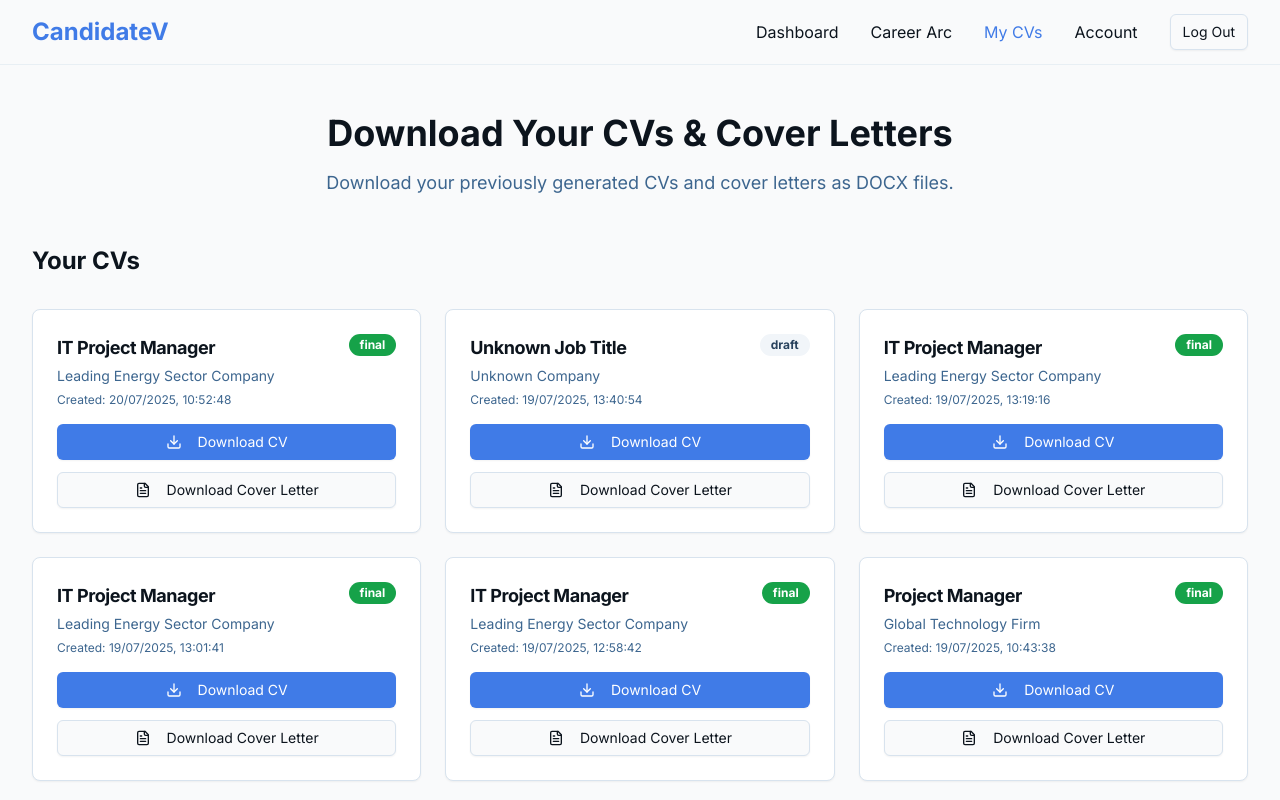
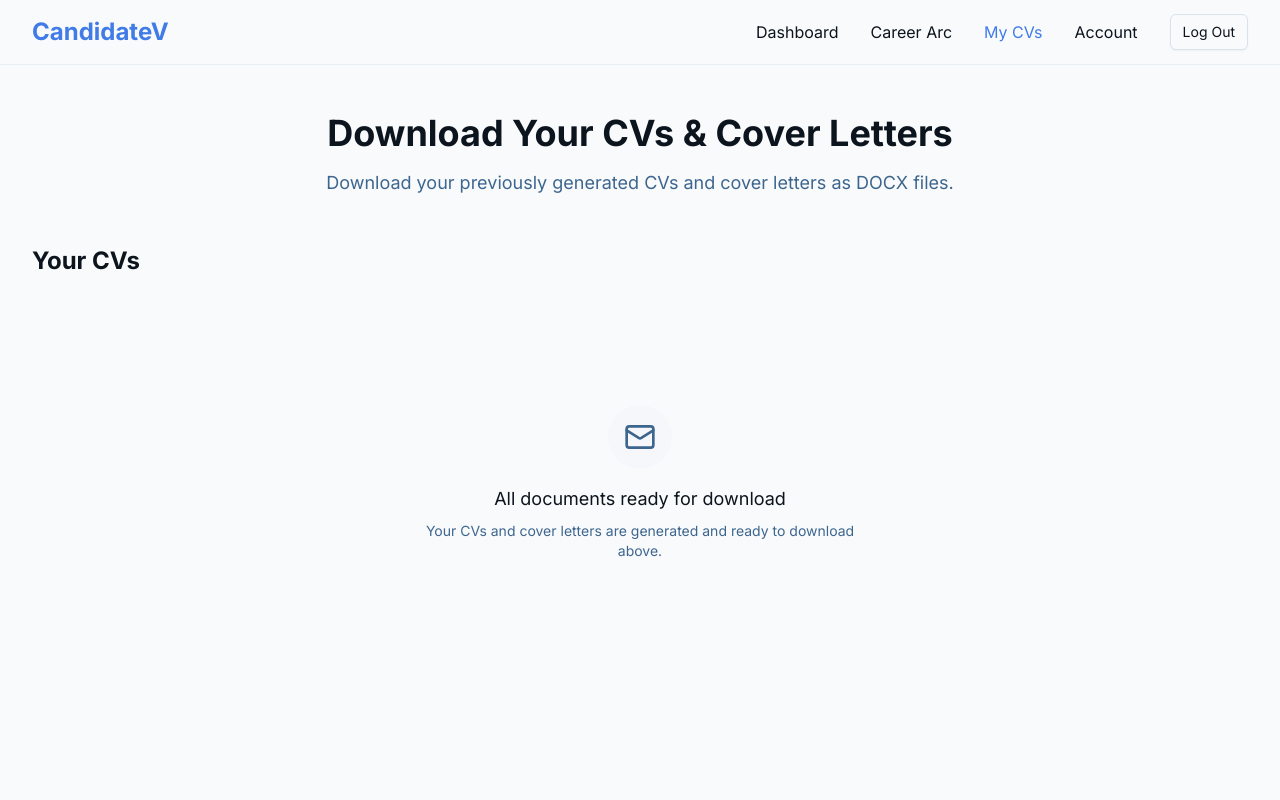
Before and after one commit to Kunle123/C5Frontend, a React (Vite) app in the folder frontend/: page /my-cvs-new in a window 1280 px wide. Shown: the top 800 px of the page. Built offline with nearby package versions, Linux system fonts and the light colour scheme; no server answers.

Commit message:
chore: remove dummy/mock CV data from CVDownload page

```diff
--- a/frontend/src/components/CVDownload.tsx
+++ b/frontend/src/components/CVDownload.tsx
@@ -4,95 +4,11 @@ import { Badge } from "./ui/badge";
 import { Navigation } from "./Navigation";
 import { Download, FileText, Mail } from "lucide-react";
 
-interface CVItem {
-  id: string;
-  jobTitle: string;
-  company: string;
-  createdDate: string;
-  status: 'draft' | 'final';
-}
-
-const mockCVs: CVItem[] = [
-  {
-    id: '1',
-    jobTitle: 'IT Project Manager',
-    company: 'Leading Energy Sector Company',
-    createdDate: '20/07/2025, 10:52:48',
-    status: 'final'
-  },
-  {
-    id: '2',
-    jobTitle: 'Unknown Job Title',
-    company: 'Unknown Company',
-    createdDate: '19/07/2025, 13:40:54',
-    status: 'draft'
-  },
-  {
-    id: '3',
-    jobTitle: 'IT Project Manager',
-    company: 'Leading Energy Sector Company',
-    createdDate: '19/07/2025, 13:19:16',
-    status: 'final'
-  },
-  {
-    id: '4',
-    jobTitle: 'IT Project Manager',
-    company: 'Leading Energy Sector Company',
-    createdDate: '19/07/2025, 13:01:41',
-    status: 'final'
-  },
-  {
-    id: '5',
-    jobTitle: 'IT Project Manager',
-    company: 'Leading Energy Sector Company',
-    createdDate: '19/07/2025, 12:58:42',
-    status: 'final'
-  },
-  {
-    id: '6',
-    jobTitle: 'Project Manager',
-    company: 'Global Technology Firm',
-    createdDate: '19/07/2025, 10:43:38',
-    status: 'final'
-  },
-  {
-    id: '7',
-    jobTitle: 'Unknown Job Title',
-    company: 'Unknown Company',
-    createdDate: '19/07/2025, 11:36:51',
-    status: 'draft'
-  },
-  {
-    id: '8',
-    jobTitle: 'Unknown Job Title',
-    company: 'Unknown Company',
-    createdDate: '19/07/2025, 01:04:15',
-    status: 'draft'
-  },
-  {
-    id: '9',
-    jobTitle: 'Unknown Job Title',
-    company: 'Unknown Company',
-    createdDate: '18/07/2025, 23:15:22',
-    status: 'draft'
-  },
-  {
-    id: '10',
-    jobTitle: 'Project Manager',
-    company: 'Innovation Tech Solutions',
-    createdDate: '18/07/2025, 20:08:17',
-    status: 'final'
-  }
-];
-
 export function CVDownload() {
   return (
     <div className="min-h-screen bg-background">
       <Navigation />
-
-      {/* Main Content */}
       <div className="max-w-7xl mx-auto px-4 sm:px-6 lg:px-8 py-12">
-        {/* Header */}
         <div className="text-center mb-12">
           <h1 className="text-4xl font-bold text-card-foreground mb-4">
             Download Your CVs & Cover Letters
@@ -101,50 +17,13 @@ export function CVDownload() {
             Download your previously generated CVs and cover letters as DOCX files.
           </p>
         </div>
-
-        {/* CVs Section */}
+        {/* CVs Section - now empty, ready for real data integration */}
         <div className="mb-12">
           <h2 className="text-2xl font-semibold text-card-foreground mb-8">Your CVs</h2>
-
           <div className="grid grid-cols-1 md:grid-cols-2 lg:grid-cols-3 gap-6">
-            {mockCVs.map((cv) => (
-              <Card key={cv.id} className="hover:shadow-lg transition-shadow duration-200">
-                <CardHeader className="pb-4">
-                  <div className="flex items-start justify-between">
-                    <div className="flex-1">
-                      <CardTitle className="text-lg text-card-foreground line-clamp-2">
-                        {cv.jobTitle}
-                      </CardTitle>
-                      <p className="text-sm text-muted-foreground mt-1 line-clamp-1">
-                        {cv.company}
-                      </p>
-                    </div>
-                    <Badge variant={cv.status === 'final' ? 'success' : 'secondary'} className="ml-2 text-xs">
-                      {cv.status}
-                    </Badge>
-                  </div>
-                  <p className="text-xs text-muted-foreground mt-2">
-                    Created: {cv.createdDate}
-                  </p>
-                </CardHeader>
-
-                <CardContent className="pt-0">
-                  <div className="space-y-3">
-                    <Button className="w-full" size="sm">
-                      <Download className="h-4 w-4 mr-2" />
-                      Download CV
-                    </Button>
-                    <Button variant="outline" className="w-full" size="sm">
-                      <FileText className="h-4 w-4 mr-2" />
-                      Download Cover Letter
-                    </Button>
-                  </div>
-                </CardContent>
-              </Card>
-            ))}
+            {/* No CVs to display yet */}
           </div>
         </div>
-
         {/* Empty State for Cover Letters */}
         <div className="text-center py-12">
           <div className="max-w-md mx-auto">
```
